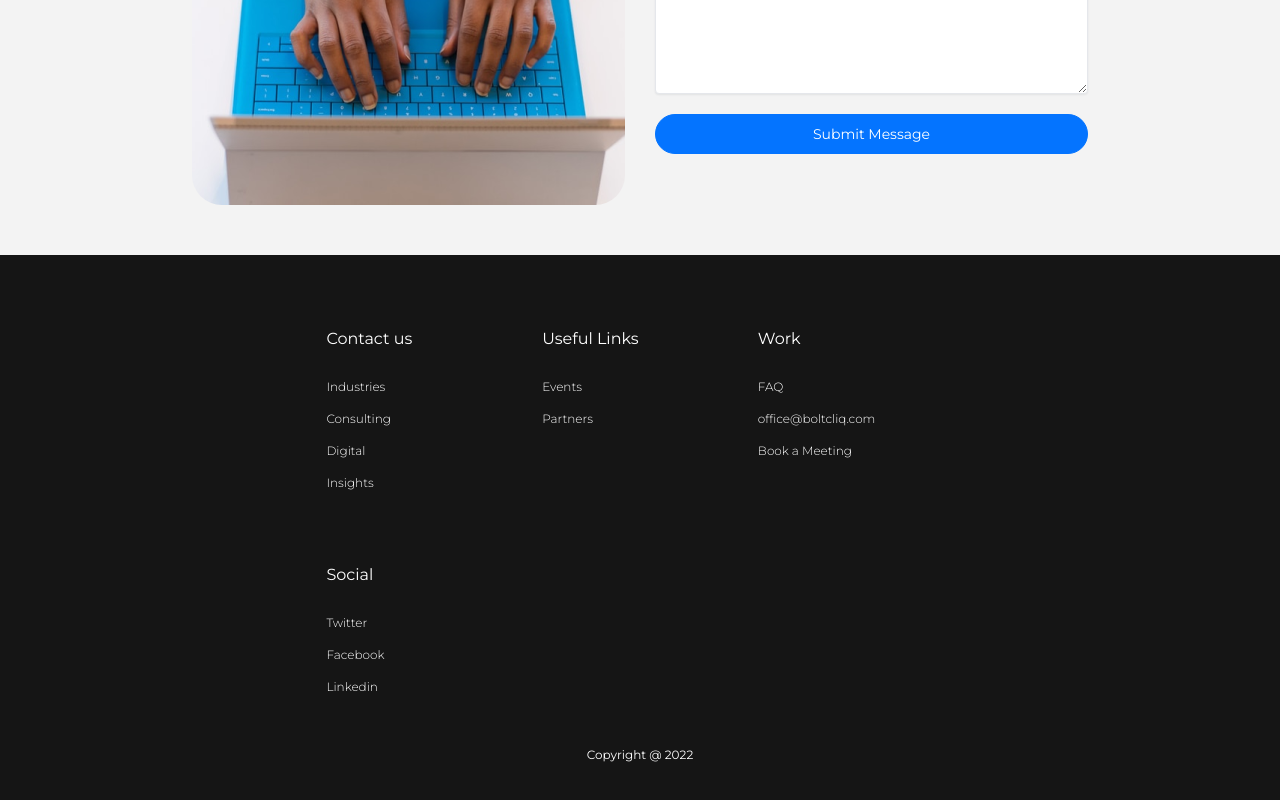
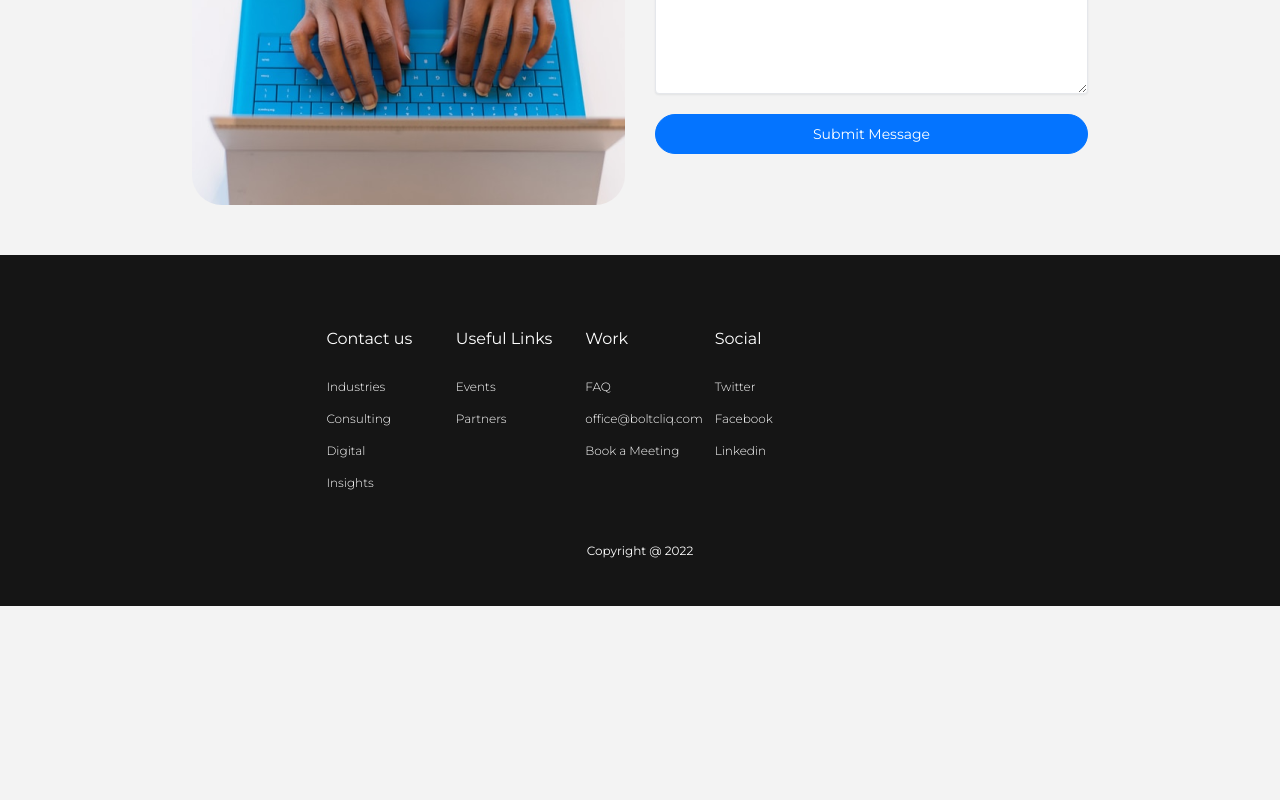
Before and after one commit to solomonmarvel97/boltcliq, a Vue app: page / in a window 1280 px wide. Shown: the part 8031-8831 px from the top of the page. After the commit the page ends 8637 px from the top, so only its background shows below. Built offline with nearby package versions, Linux system fonts and the light colour scheme.

Commit message:
changed signup to get started

```diff
--- a/src/components/Footer.vue
+++ b/src/components/Footer.vue
@@ -96,7 +96,7 @@
 
 .footer-grid {
   display: grid;
-  grid-template-columns: repeat(auto-fill, minmax(150px, 1fr));
+  grid-template-columns: repeat(auto-fill, minmax(100px, 1fr));
   gap: 20px;
 }
 
```
